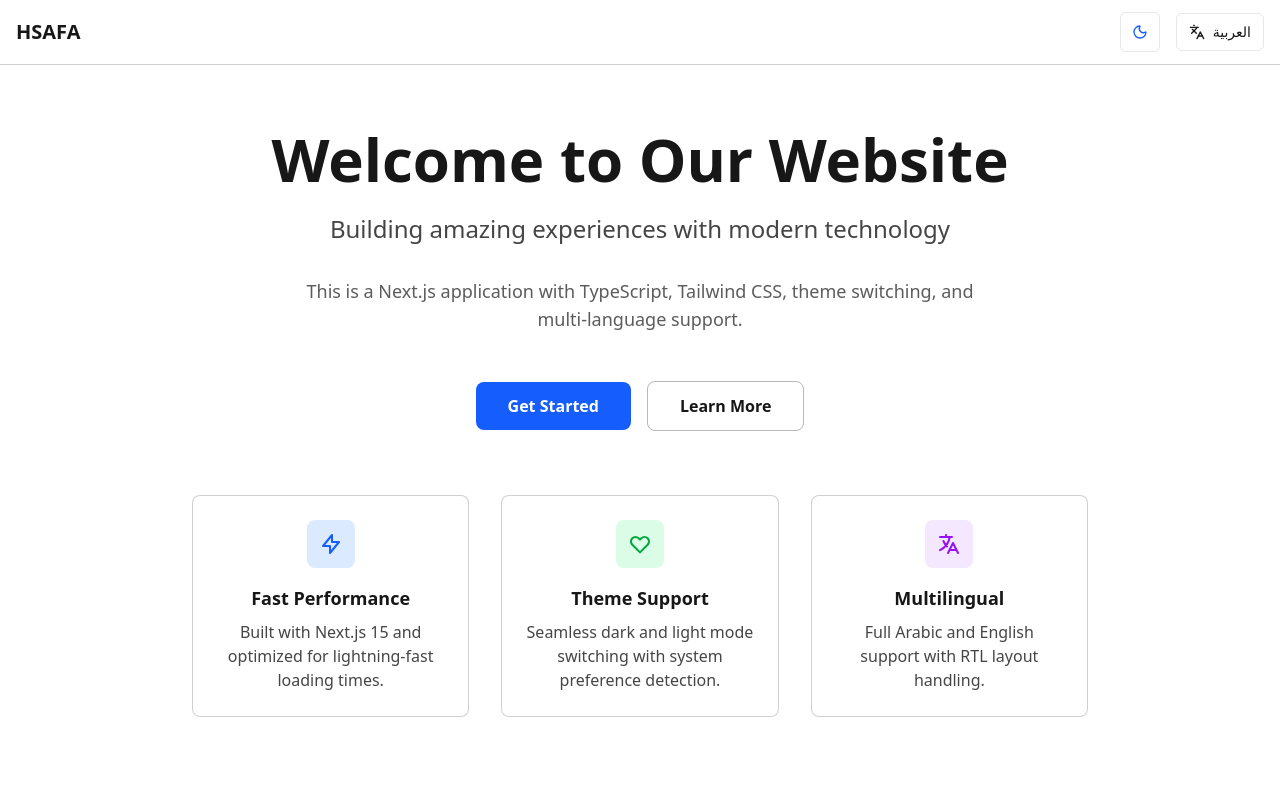
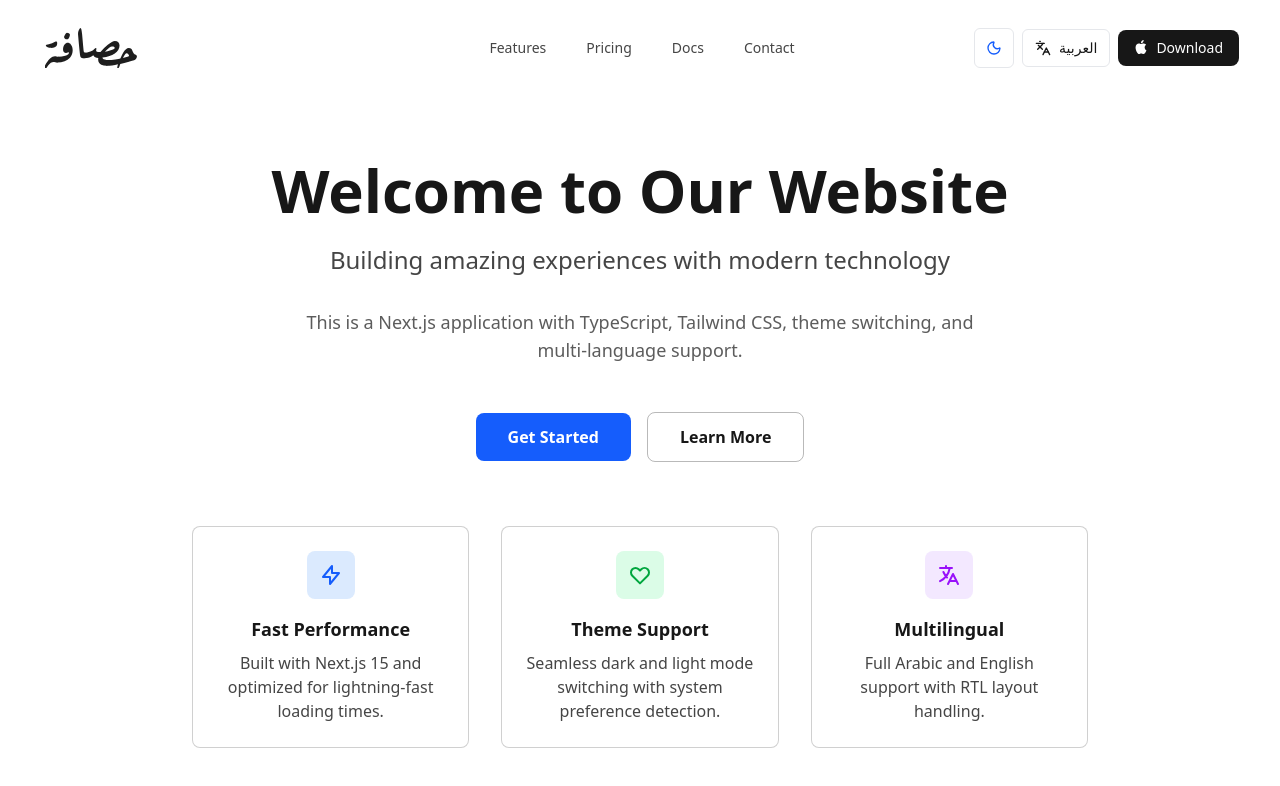
Before and after one commit to husamabusafa/hsafa-landing-page, a Next.js app: page / in a window 1280 px wide. Shown: the top 786 px of the page. Built offline with nearby package versions, Linux system fonts and the light colour scheme.

Commit message:
feat: add navbar component and dark mode logo inversion

```diff
--- /dev/null
+++ b/app/components/ui/navbar.tsx
@@ -0,0 +1,125 @@
+"use client";
+
+import Link from "next/link";
+import Image from "next/image";
+import { ThemeToggle } from "./theme-toggle";
+import { LanguageToggle } from "./language-toggle";
+
+export function Navbar() {
+  return (
+    <header className="sticky top-0 z-50 w-full bg-background/80 backdrop-blur supports-[backdrop-filter]:bg-background/60">
+      <div className="mx-auto w-full max-w-[1672px] px-4 md:px-6 lg:px-8">
+        <div
+          className="relative flex h-20 lg:h-24 w-full items-center justify-between rounded-lg border border-transparent bg-background px-3 py-2 transition-[box-shadow,background-color,border-color] duration-300 lg:grid lg:grid-cols-[1fr_auto_1fr] lg:rounded-2xl lg:py-3 lg:pr-2"
+          style={{
+            // optional CSS var consumers
+            // @ts-expect-error css var
+            "--navbar-height": "72px",
+          }}
+        >
+          {/* Left: Logo */}
+          <Link
+            aria-label="Homepage"
+            href="/"
+            className="relative flex w-fit items-center gap-2 overflow-hidden lg:px-3"
+          >
+            {/* Swap logos based on theme */}
+            <span className="relative -ml-0.5 h-10 w-20 lg:-ml-4 lg:mr-px lg:h-10 lg:w-24">
+              <Image
+                src="/hsafa-logo-dark.svg"
+                alt="HSAFA logo"
+                height={40}
+                width={240}
+                className="block site-logo"
+                priority
+              />
+            </span>
+          </Link>
+
+          {/* Center: Nav links (desktop) */}
+          <nav className="col-start-2 hidden items-center justify-center lg:flex">
+            <ul className="flex items-center gap-4 px-2 text-sm font-medium text-foreground/80 xl:gap-6">
+              <li>
+                <Link
+                  href="#features"
+                  className="rounded-md p-2 transition-colors hover:bg-foreground/5 hover:text-foreground"
+                >
+                  Features
+                </Link>
+              </li>
+              <li>
+                <Link
+                  href="#pricing"
+                  className="rounded-md p-2 transition-colors hover:bg-foreground/5 hover:text-foreground"
+                >
+                  Pricing
+                </Link>
+              </li>
+              <li>
+                <Link
+                  href="#docs"
+                  className="rounded-md p-2 transition-colors hover:bg-foreground/5 hover:text-foreground"
+                >
+                  Docs
+                </Link>
+              </li>
+              <li>
+                <Link
+                  href="#contact"
+                  className="rounded-md p-2 transition-colors hover:bg-foreground/5 hover:text-foreground"
+                >
+                  Contact
+                </Link>
+              </li>
+            </ul>
+          </nav>
+
+          {/* Right: Actions */}
+          <div className="col-start-3 hidden w-full items-center justify-end gap-2 lg:flex">
+            <ThemeToggle />
+            <LanguageToggle />
+            <Link
+              href="#download"
+              className="relative inline-flex items-center justify-center whitespace-nowrap rounded-lg bg-foreground px-4 py-2 text-sm font-medium text-background transition-colors hover:opacity-90"
+            >
+              <span className="relative z-10 flex items-center gap-2">
+                <svg
+                  className="h-3.5 w-3.5 -translate-y-px"
+                  fill="currentColor"
+                  viewBox="0 0 14 18"
+                  xmlns="http://www.w3.org/2000/svg"
+                  aria-hidden="true"
+                >
+                  <path d="M13.5545 6.1362c-.0997.081-1.8609 1.1196-1.8609 3.429 0 2.6712 2.241 3.6162 2.3081 3.6396-.0103.0576-.356 1.2942-1.1816 2.5542-.7361 1.1088-1.5049 2.2158-2.6744 2.2158-1.16953 0-1.47052-.711-2.82064-.711-1.31572 0-1.78354.7344-2.85332.7344-1.06977 0-1.81621-1.026-2.67444-2.286C.8032 14.2326 0 11.934 0 9.7524c0-3.4992 2.17396-5.355 4.31351-5.355 1.13686 0 2.08452.7812 2.79828.7812.67936 0 1.73882-.828 3.03221-.828.4902 0 2.2513.0468 3.4105 1.7856Zm-4.02453-3.267c.53493-.6642.91323-1.5858.91323-2.5074 0-.1278-.0103-.2574-.0326-.3618-.87031.0342-1.90569.6066-2.53001 1.3644-.49017.5832-.94767 1.5048-.94767 2.439 0 .1404.02236.2808.03268.3258.05504.0108.14447.0234.23391.0234.78083 0 1.7629-.5472 2.33046-1.2834Z" />
+                </svg>
+                Download
+              </span>
+            </Link>
+          </div>
+
+          {/* Mobile right: toggles + hamburger (no drawer for now) */}
+          <div className="flex items-center gap-1 lg:hidden">
+            <ThemeToggle />
+            <LanguageToggle />
+            <button
+              aria-label="Menu"
+              className="ml-1 inline-flex h-9 w-9 items-center justify-center rounded-md border border-foreground/10 hover:bg-foreground/5"
+            >
+              <svg
+                className="h-5 w-5"
+                viewBox="0 0 24 24"
+                strokeWidth="2"
+                stroke="currentColor"
+                fill="none"
+                strokeLinecap="round"
+                strokeLinejoin="round"
+              >
+                <path d="M3 6h18M3 12h18M3 18h18" />
+              </svg>
+            </button>
+          </div>
+        </div>
+      </div>
+    </header>
+  );
+}
--- a/app/globals.css
+++ b/app/globals.css
@@ -18,3 +18,13 @@
   --font-sans: var(--font-geist-sans);
   --font-mono: var(--font-geist-mono);
 }
+
+/* Logo color inversion rules */
+.site-logo {
+  filter: invert(0);
+  transition: filter 150ms ease;
+}
+
+.dark .site-logo {
+  filter: invert(1);
+}
--- a/app/layout.tsx
+++ b/app/layout.tsx
@@ -3,6 +3,7 @@ import { Geist, Geist_Mono } from "next/font/google";
 import "./globals.css";
 import { ThemeProvider } from "./components/providers/theme-provider";
 import { LanguageProvider } from "./components/providers/language-provider";
+import { Navbar } from "./components/ui/navbar";
 
 const geistSans = Geist({
   variable: "--font-geist-sans",
@@ -36,6 +37,7 @@ export default function RootLayout({
           disableTransitionOnChange
         >
           <LanguageProvider>
+            <Navbar />
             {children}
           </LanguageProvider>
         </ThemeProvider>
--- a/app/page.tsx
+++ b/app/page.tsx
@@ -1,29 +1,12 @@
 'use client'
 
 import { useLanguage } from './components/providers/language-provider'
-import { ThemeToggle } from './components/ui/theme-toggle'
-import { LanguageToggle } from './components/ui/language-toggle'
 
 export default function Home() {
   const { t } = useLanguage()
 
   return (
     <div className="min-h-screen bg-background text-foreground transition-colors">
-      {/* Header */}
-      <header className="sticky top-0 z-50 w-full border-b border-foreground/20 bg-background">
-        <div className="container mx-auto flex h-16 items-center justify-between px-4">
-          <div className="flex items-center space-x-4">
-            <h1 className="text-xl font-bold text-foreground">
-              HSAFA
-            </h1>
-          </div>
-          <div className="flex items-center space-x-4">
-            <ThemeToggle />
-            <LanguageToggle />
-          </div>
-        </div>
-      </header>
-
       {/* Main Content */}
       <main className="container mx-auto px-4 py-16">
         <div className="max-w-4xl mx-auto text-center">
@@ -51,7 +34,7 @@ export default function Home() {
           </div>
 
           {/* Features Grid */}
-          <div className="grid md:grid-cols-3 gap-8 mb-16">
+          <div id="features" className="grid md:grid-cols-3 gap-8 mb-16">
             <div className="p-6 rounded-lg border border-foreground/20 bg-background">
               <div className="w-12 h-12 bg-blue-100 dark:bg-blue-900 rounded-lg flex items-center justify-center mb-4 mx-auto">
                 <svg className="w-6 h-6 text-blue-600 dark:text-blue-400" fill="none" stroke="currentColor" viewBox="0 0 24 24">
--- /dev/null
+++ b/tailwind.config.ts
@@ -0,0 +1,7 @@
+import type { Config } from "tailwindcss";
+
+// Enable class-based dark mode so `dark:` utilities respond to the `.dark` class
+// that next-themes applies to the <html> element.
+export default {
+  darkMode: "class",
+} satisfies Config;
```
Also changed, not shown: public/hsafa-logo-dark.svg (added), public/hsafa-logo-light.svg (added).
